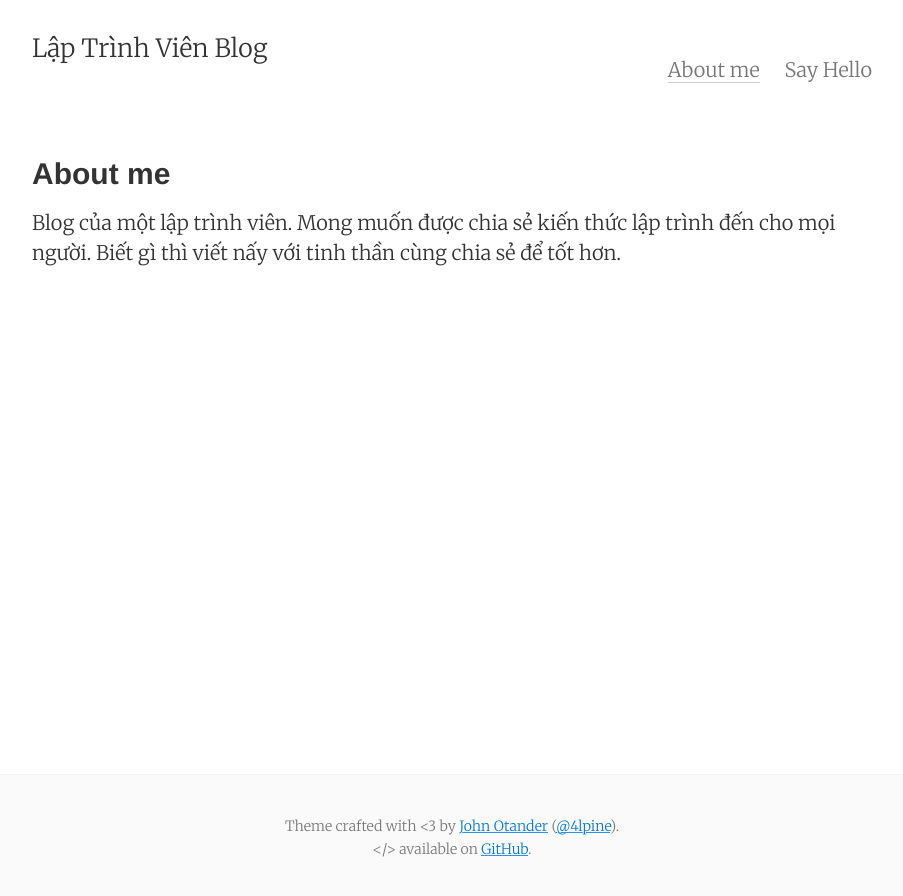
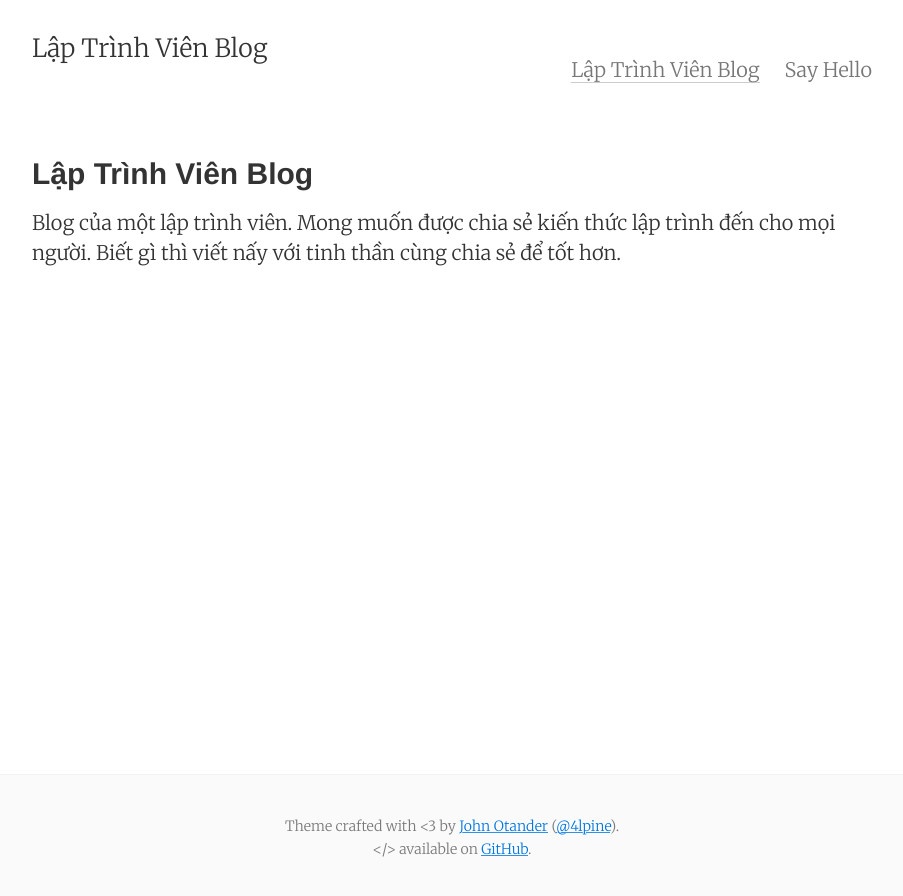
Before and after one commit to LaptrinhvienBlog/LapTrinhVienBlog.github.io, a Jekyll site: the page built from about.md, in a window 1280 px wide. Shown: the top 896 px of the page, without its empty margins (188-1091 px from the left). Built offline with Jekyll 4.4.1, drawn with Linux system fonts in a browser that asks for light colours; nearby versions of some CDN libraries.

Commit message:
Update about.md

```diff
--- a/about.md
+++ b/about.md
@@ -1,6 +1,6 @@
 ---
 layout: page
-title: About me
+title: Lập Trình Viên Blog
 permalink: /about/
 tags: about
 ---
```
